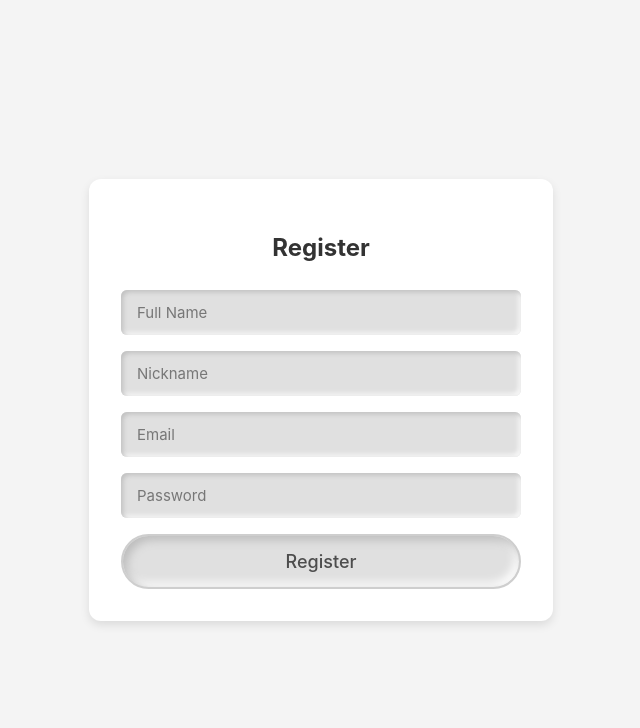
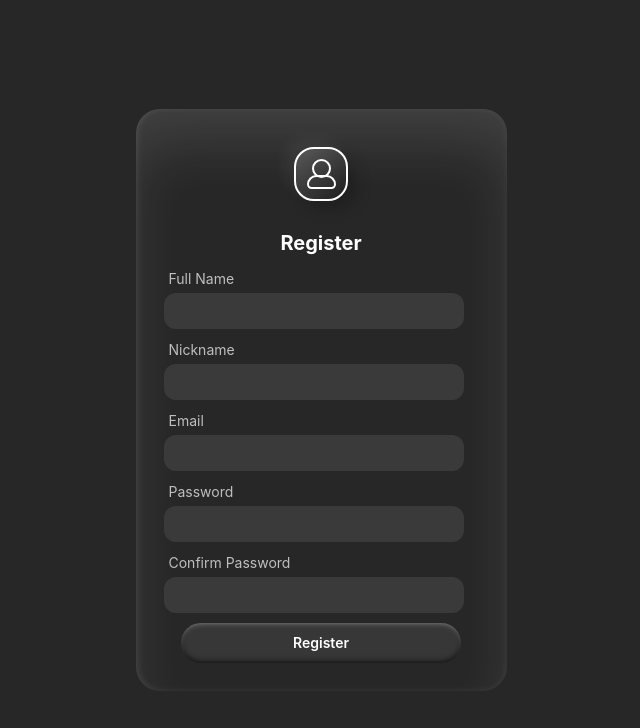
Before and after one commit to lucas-santoro/TaskManager, a React (Vite) app in the folder taskmanager-frontend/: page /register in a window 1280 px wide. Shown: the top 728 px of the page, without its empty margins (319-959 px from the left). Built offline with nearby package versions, Linux system fonts and the light colour scheme; no server answers.

Commit message:
Change register page style to a modern one

```diff
--- a/taskmanager-frontend/src/pages/Register.tsx
+++ b/taskmanager-frontend/src/pages/Register.tsx
@@ -9,6 +9,7 @@ const Register = () =>
     const [nickname, setNickname] = useState("");
     const [email, setEmail] = useState("");
     const [password, setPassword] = useState("");
+    const [confirmPassword, setConfirmPassword] = useState("");
     const [error, setError] = useState("");
     const navigate = useNavigate();
 
@@ -16,6 +17,12 @@ const Register = () =>
     {
         event.preventDefault();
         setError("");
+
+        if (password !== confirmPassword)
+        {
+            setError("Passwords do not match.");
+            return;
+        }
 
         try
         {
@@ -31,57 +38,67 @@ const Register = () =>
     return (
         <div className="register-container">
             <div className="register-box">
+                <div className="register-logo"></div>
                 <h2 className="register-title">Register</h2>
                 <form onSubmit={handleSubmit} className="register-form">
                     <div className="input-container">
+                        <label className="input-label">Full Name</label>
                         <input
                             type="text"
-                            placeholder=" "
                             value={name}
                             onChange={(e) => setName(e.target.value)}
                             required
                             className="register-input"
                         />
-                        <label className="input-label">Full Name</label>
                     </div>
 
                     <div className="input-container">
+                        <label className="input-label">Nickname</label>
                         <input
                             type="text"
-                            placeholder=" "
                             value={nickname}
                             onChange={(e) => setNickname(e.target.value)}
                             required
                             className="register-input"
                         />
-                        <label className="input-label">Nickname</label>
                     </div>
 
                     <div className="input-container">
+                        <label className="input-label">Email</label>
                         <input
                             type="email"
-                            placeholder=" "
                             value={email}
                             onChange={(e) => setEmail(e.target.value)}
                             required
                             className="register-input"
                         />
-                        <label className="input-label">Email</label>
                     </div>
 
                     <div className="input-container">
+                        <label className="input-label">Password</label>
                         <input
                             type="password"
-                            placeholder=" "
                             value={password}
                             onChange={(e) => setPassword(e.target.value)}
                             required
                             className="register-input"
                         />
-                        <label className="input-label">Password</label>
                     </div>
 
-                    <button type="submit" className="register-button">Register</button>
+                    <div className="input-container">
+                        <label className="input-label">Confirm Password</label>
+                        <input
+                            type="password"
+                            value={confirmPassword}
+                            onChange={(e) => setConfirmPassword(e.target.value)}
+                            required
+                            className="register-input"
+                        />
+                    </div>
+
+                    <div className="button-container">
+                        <button type="submit" className="register-button">Register</button>
+                    </div>
                 </form>
                 {error && <p className="register-error">{error}</p>}
             </div>
--- a/taskmanager-frontend/src/pages/styles/Login.css
+++ b/taskmanager-frontend/src/pages/styles/Login.css
@@ -31,8 +31,9 @@
         inset 0 0 12px -4px rgba(255, 255, 255, 0.12);
 }
 
-/* Logo */
 .logo {
+    align-self: center;
+    position: relative;
     width: 65px;
     height: 65px;
     background: linear-gradient(
@@ -45,9 +46,35 @@
         -8px -8px 16px rgba(255, 255, 255, 0.06);
     border-radius: 20px;
     border: 2px solid #fff;
+    display: flex;
+    justify-content: center;
+    align-items: center;
 }
 
-/* Form */
+.logo::before {
+    content: "";
+    position: absolute;
+    bottom: 10px;
+    width: 50%;
+    height: 20%;
+    border-top-left-radius: 40px;
+    border-top-right-radius: 40px;
+    border-bottom-right-radius: 20px;
+    border-bottom-left-radius: 20px;
+    border: 2.5px solid #fff;
+}
+
+.logo::after {
+    content: "";
+    position: absolute;
+    top: 10px;
+    width: 30%;
+    height: 30%;
+    border-radius: 50%;
+    border: 2.5px solid #fff;
+}
+
+
 .form {
     display: flex;
     flex-direction: column;
@@ -55,7 +82,6 @@
     width: 100%;
 }
 
-/* Header */
 .header {
     text-align: center;
     font-size: 24px;
@@ -64,9 +90,8 @@
     margin-bottom: 10px;
 }
 
-/* Inputs */
 .input {
-    width: 100%;
+    width: calc(100% - 20px);
     padding: 10px;
     border: none;
     border-radius: 12px;
@@ -74,13 +99,15 @@
     color: white;
     outline: none;
     font-size: 14px;
+    margin: 0 auto;
+    display: block;
 }
+
 
 .input:focus {
     border: 1px solid #fff;
 }
 
-/* Buttons */
 .button {
     width: 100%;
     height: 40px;
@@ -105,7 +132,6 @@
         0px 0px 8px rgba(255, 255, 255, 0.05);
 }
 
-/* Footer */
 .footer {
     text-align: center;
     color: var(--footer-color);
--- a/taskmanager-frontend/src/pages/styles/Register.css
+++ b/taskmanager-frontend/src/pages/styles/Register.css
@@ -1,100 +1,162 @@
+/* Main container */
 .register-container {
+    --form-width: 315px;
+    --register-box-color: #272727;
+    --input-color: #3a3a3a;
+    --button-color: #373737;
+    --footer-color: rgba(255, 255, 255, 0.5);
     display: flex;
+    justify-content: center;
     align-items: center;
-    justify-content: center;
     width: 100vw;
     height: 100vh;
-    background-color: #f4f4f4;
+    background: var(--register-box-color);
 }
 
+/* Register box */
 .register-box {
-    width: 100%;
+    background: var(--register-box-color);
+    border-radius: 24px;
+    padding: 28px;
+    width: var(--form-width);
     max-width: 400px;
-    background-color: #ffffff;
-    padding: 2rem;
-    border-radius: 12px;
-    box-shadow: 0 4px 10px rgba(0, 0, 0, 0.1);
+    min-height: 450px;
+    display: flex;
+    flex-direction: column;
+    align-items: center;
+    box-shadow:
+        inset 0 40px 60px -8px rgba(255, 255, 255, 0.12),
+        inset 4px 0 12px -6px rgba(255, 255, 255, 0.12),
+        inset 0 0 12px -4px rgba(255, 255, 255, 0.12);
 }
 
-.register-title {
-    text-align: center;
-    font-size: 1.5rem;
-    font-weight: bold;
-    color: #333333;
-    margin-bottom: 1.5rem;
+/* Logo */
+.register-logo {
+    align-self: center;
+    position: relative;
+    width: 50px;
+    height: 50px;
+    background: linear-gradient(
+        135deg,
+        rgba(255, 255, 255, 0.2),
+        rgba(0, 0, 0, 0.2)
+    );
+    box-shadow:
+        8px 8px 16px rgba(0, 0, 0, 0.2),
+        -8px -8px 16px rgba(255, 255, 255, 0.06);
+    border-radius: 20px;
+    border: 2px solid #fff;
+    display: flex;
+    justify-content: center;
+    align-items: center;
+    margin-bottom: 10px;
+    margin-top: 10px;
 }
 
+.register-logo::before {
+    content: "";
+    position: absolute;
+    bottom: 10px;
+    width: 50%;
+    height: 20%;
+    border-top-left-radius: 40px;
+    border-top-right-radius: 40px;
+    border-bottom-right-radius: 20px;
+    border-bottom-left-radius: 20px;
+    border: 2.5px solid #fff;
+}
+
+.register-logo::after {
+    content: "";
+    position: absolute;
+    top: 10px;
+    width: 30%;
+    height: 30%;
+    border-radius: 50%;
+    border: 2.5px solid #fff;
+}
+
+/* Form */
 .register-form {
     display: flex;
     flex-direction: column;
-    gap: 1rem;
+    gap: 10px;
+    width: 100%;
+    flex-grow: 1;
 }
 
-.input-container {
-    position: relative;
-    width: 100%;
+/* Header */
+.register-title {
+    text-align: center;
+    font-size: 20px;
+    font-weight: bold;
+    color: white;
+    margin-bottom: 10px;
 }
 
-.input-label {
-    position: absolute;
-    top: 50%;
-    left: 16px;
-    transform: translateY(-50%);
-    font-size: 15px;
-    color: #777;
-    transition: 0.3s ease-in-out;
-    pointer-events: none;
+/* Input container */
+.input-container {
+    display: flex;
+    flex-direction: column;
+    width: 100%;
+    max-width: 280px;
 }
 
+/* Input label (agora acima do input) */
+.input-label {
+    font-size: 14px;
+    color: rgba(255, 255, 255, 0.7);
+    margin-bottom: 4px;
+    padding-left: 5px;
+}
+
+/* Inputs */
 .register-input {
     width: 100%;
-    height: 45px;
-    padding: 12px 16px;
-    background-color: #e0e0e0;
-    color: #333333;
+    padding: 10px;
     border: none;
-    border-radius: 6px;
+    border-radius: 12px;
+    background: var(--input-color);
+    color: white;
     outline: none;
-    transition: all 0.3s ease-in-out;
-    font-size: 15px;
-    box-shadow: inset 2px 2px 5px #bebebe, inset -2px -2px 5px #ffffff;
-    box-sizing: border-box;
+    font-size: 14px;
+    display: block;
 }
 
-.register-input:focus ~ .input-label,
-.register-input:not(:placeholder-shown) ~ .input-label {
-    top: 5px;
-    left: 14px;
-    font-size: 12px;
-    color: #007bff;
-    background-color: #ffffff;
-    padding: 2px 5px;
-    border-radius: 4px;
+.register-input:focus {
+    border: 1px solid #fff;
 }
 
-.register-button {
-    background-color: #e0e0e0;
-    border-radius: 50px;
-    box-shadow: inset 4px 4px 10px #bcbcbc, inset -4px -4px 10px #ffffff;
-    color: #4d4d4d;
-    cursor: pointer;
-    font-size: 18px;
-    padding: 15px 40px;
-    transition: all 0.2s ease-in-out;
-    border: 2px solid rgb(206, 206, 206);
+/* Botão dentro da box */
+.button-container {
+    width: 100%;
+    display: flex;
+    justify-content: center;
 }
 
-.register-button:hover {
-    box-shadow: inset 2px 2px 5px #bcbcbc, inset -2px -2px 5px #ffffff, 2px 2px 5px #bcbcbc, -2px -2px 5px #ffffff;
+/* Button */
+.register-button {
+    width: 100%;
+    max-width: 280px;
+    height: 40px;
+    border: none;
+    border-radius: 20px;
+    font-size: 14px;
+    font-weight: 600;
+    cursor: pointer;
+    background: var(--button-color);
+    color: white;
+    transition: 0.3s;
+    box-shadow:
+        inset 0px 3px 6px -4px rgba(255, 255, 255, 0.6),
+        inset 0px -3px 6px -2px rgba(0, 0, 0, 0.8);
 }
 
-.register-button:focus {
-    outline: none;
-    box-shadow: inset 2px 2px 5px #bcbcbc, inset -2px -2px 5px #ffffff, 2px 2px 5px #bcbcbc, -2px -2px 5px #ffffff;
+/* Button Hover */
+.register-button:hover {
+    background: rgba(255, 255, 255, 0.25);
+    box-shadow:
+        inset 0px 3px 6px rgba(255, 255, 255, 0.6),
+        inset 0px -3px 6px rgba(0, 0, 0, 0.8),
+        0px 0px 8px rgba(255, 255, 255, 0.05);
 }
-
-.register-error {
-    color: red;
-    text-align: center;
-    margin-top: 10px;
-}
```
